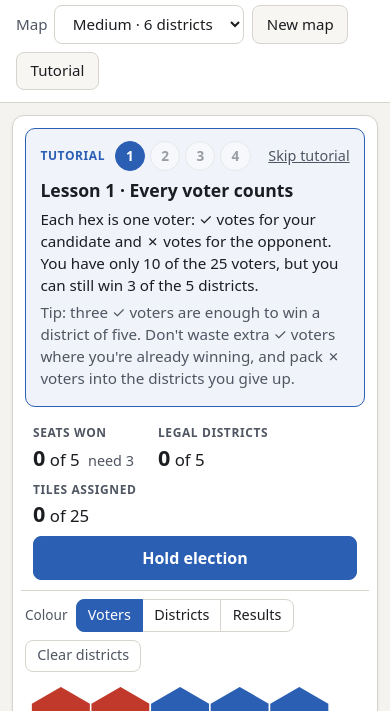
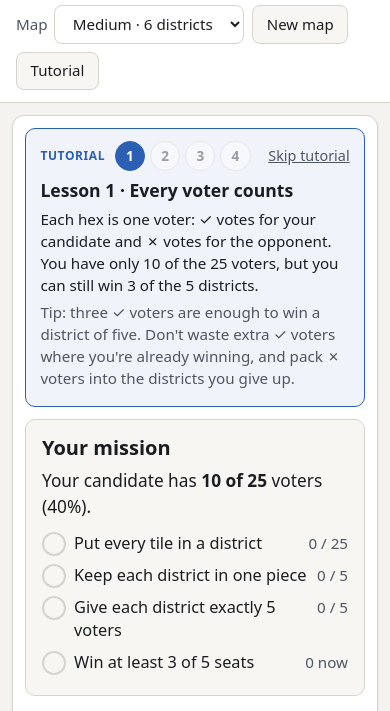
Before and after one commit to Bdet23/final-proj-comp101, a plain HTML site: page index.html in a window 390 px wide. Shown: the part 128-839 px from the top of the page. Drawn offline with Linux system fonts and the light colour scheme.

Commit message:
Move the mission panel above the map and enlarge it
The "Your mission" checklist now sits at the top of the board column with
larger text, its checklist in two columns on wide screens and one column
on phones.

Co-Authored-By: Claude Opus 5.5 <noreply@anthropic.com>
Claude-Session: https://claude.ai/code/session_01YNqwTEVVtvGUqtSjs9mH3r

```diff
--- a/index.html
+++ b/index.html
@@ -5,7 +5,7 @@
   <meta name="viewport" content="width=device-width, initial-scale=1">
   <title>Gerrymander</title>
   <meta name="description" content="Draw district lines on a hex map so your candidate wins the most seats.">
-  <link rel="stylesheet" href="style.css?v=10">
+  <link rel="stylesheet" href="style.css?v=11">
 </head>
 <body>
   <header class="topbar">
@@ -39,6 +39,8 @@
         <p id="lesson-intro"></p>
         <p id="lesson-tip" class="lesson-tip"></p>
       </div>
+
+      <section class="mission" id="goal" aria-label="Your mission"></section>
 
       <div class="statusbar">
         <div id="status-items" class="status-items"></div>
@@ -83,8 +85,6 @@
     </section>
 
     <aside class="sidebar">
-      <div class="card goal" id="goal"></div>
-
       <div class="card">
         <h2>Districts</h2>
         <p class="hint">Pick a district, then click or drag across tiles to paint them. Click a painted tile again to remove it.</p>
@@ -115,6 +115,6 @@
     <div class="dialog-actions" id="result-actions"></div>
   </dialog>
 
-  <script src="game.js?v=10"></script>
+  <script src="game.js?v=11"></script>
 </body>
 </html>
--- a/style.css
+++ b/style.css
@@ -607,3 +607,28 @@ dialog li { margin-bottom: 0.3rem; }
 .segmented button:has(+ button[hidden]) { border-radius: 0 8px 8px 0; }
 .region-mark circle { stroke: #ffffff; stroke-width: 2; }
 .region-mark text { font-size: 12px; font-weight: 800; fill: #ffffff; text-anchor: middle; }
+
+/* ---------- Mission panel (above the map) ---------- */
+.mission {
+  margin-bottom: 0.75rem;
+  padding: 0.85rem 1rem;
+  border: 1px solid var(--border);
+  border-radius: 10px;
+  background: var(--surface-2);
+}
+.mission h2 { font-size: 1.25rem; margin-bottom: 0.35rem; }
+.mission > p { margin: 0.3rem 0; font-size: 1.08rem; line-height: 1.5; }
+.mission .checklist {
+  display: grid;
+  grid-template-columns: repeat(2, minmax(0, 1fr));
+  gap: 0.5rem 1.5rem;
+  margin: 0.75rem 0 0.4rem;
+}
+.mission .checklist li { font-size: 1.02rem; grid-template-columns: 24px minmax(0, 1fr) auto; }
+.mission .check { width: 24px; height: 24px; font-size: 0.85rem; }
+.mission .c-count { font-size: 0.95rem; }
+.mission .small { margin-top: 0.4rem; }
+@media (max-width: 700px) {
+  .mission .checklist { grid-template-columns: minmax(0, 1fr); }
+}
+.mission > p.small { font-size: 0.9rem; color: var(--muted); }
```
